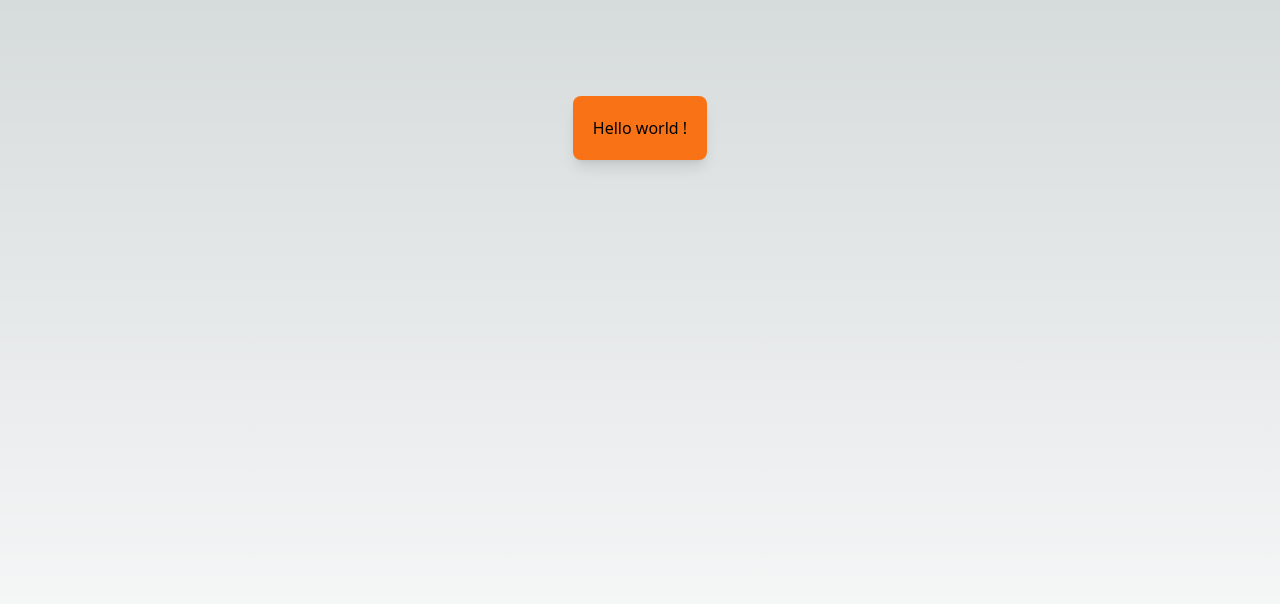
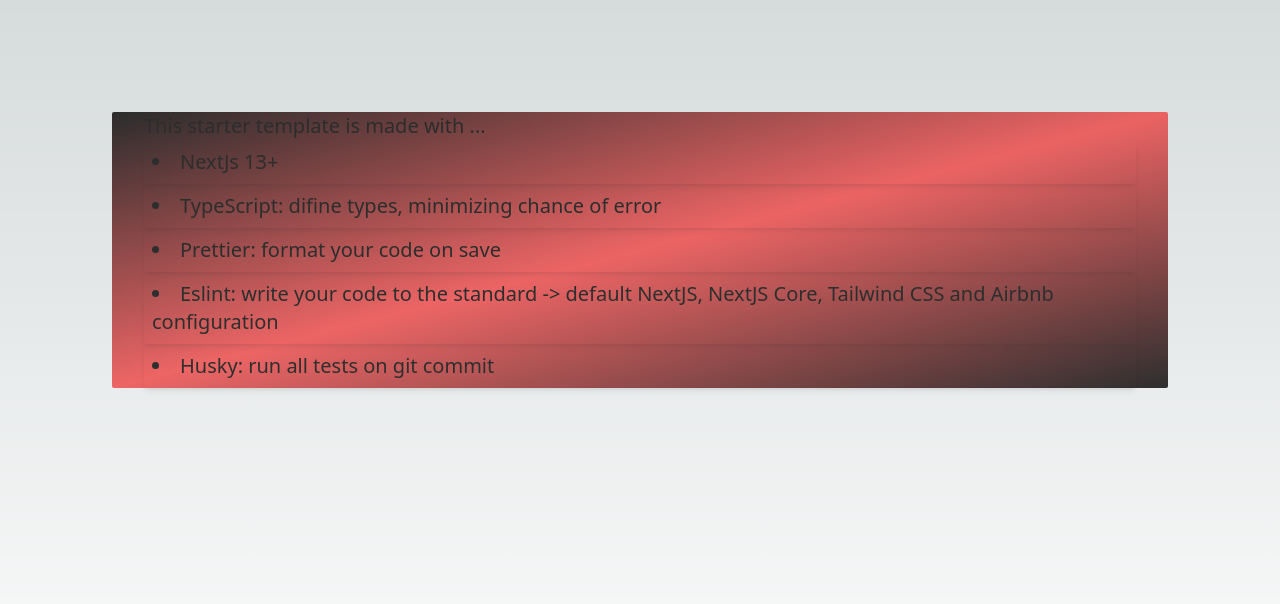
Before and after one commit to danmesfin/bionic-reading-app, a Next.js app: page / in a window 1280 px wide. Shown: the top 604 px of the page. Built offline with nearby package versions, Linux system fonts and the light colour scheme.

Commit message:
updated index.tsx

```diff
--- a/pages/index.tsx
+++ b/pages/index.tsx
@@ -8,14 +8,33 @@
   return (
     <>
       <Head>
-        <title>Create Next App</title>
+        <title>Next Starter Template</title>
         <meta name="description" content="Generated by create next app" />
         <meta name="viewport" content="width=device-width, initial-scale=1" />
         <link rel="icon" href="/favicon.ico" />
       </Head>
       <main className={styles.main}>
-        <div className="bg-orange-500 shadow-lg rounded-lg p-5 mx-auto">
-          <p>Hello world !</p>
+        <div
+          className="flex flex-col m-4 justify-center bg-transparent
+        opacity-80 bg-gradient-to-br from-black via-red-500 to-black text-xl rounded-sm px-8"
+        >
+          <div className="flex">This starter template is made with ...</div>
+          <li className="border-spacing-1 shadow-md rounded-sm p-2">
+            NextJs 13+
+          </li>
+          <li className="border-spacing-1 shadow-md rounded-sm p-2">
+            TypeScript: difine types, minimizing chance of error
+          </li>
+          <li className="border-spacing-1 shadow-md rounded-sm p-2">
+            Prettier: format your code on save
+          </li>
+          <li className="border-spacing-1 shadow-md rounded-sm p-2">
+            Eslint: write your code to the standard -&gt; default NextJS, NextJS
+            Core, Tailwind CSS and Airbnb configuration
+          </li>
+          <li className="border-spacing-1 shadow-md rounded-sm p-2">
+            Husky: run all tests on git commit
+          </li>
         </div>
       </main>
     </>
```
